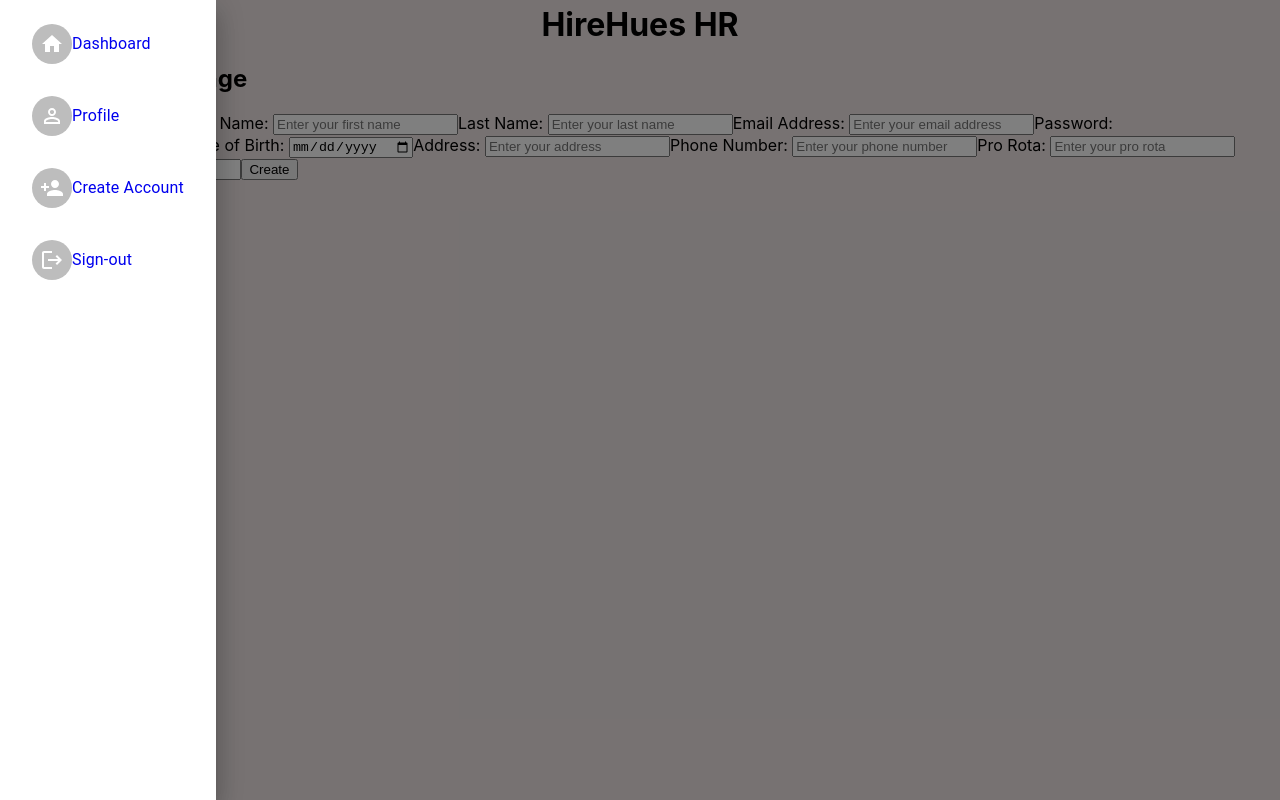
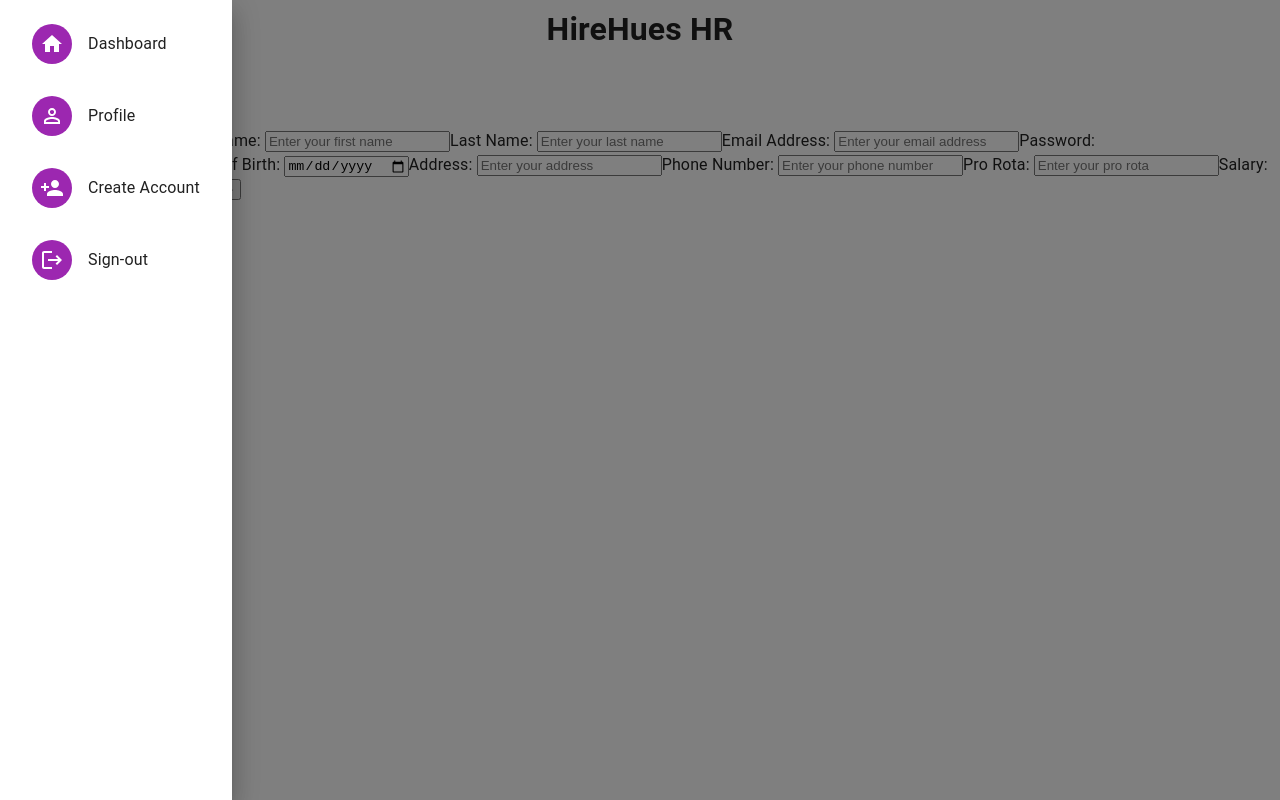
Before and after one commit to remily23/capstone_hr_management_system, a React (Create React App) app in the folder Capstone Project/capstonclient/: page /newaccount in a window 1280 px wide. Both pictures are taken after a click on the button "MENU". Built offline with nearby package versions, Linux system fonts and the light colour scheme; no server answers.

Commit message:
Imroved the style of dashboard

```diff
--- a/Capstone Project/capstonclient/src/Components/SideBar.js
+++ b/Capstone Project/capstonclient/src/Components/SideBar.js
@@ -5,12 +5,12 @@ import ListItem from "@mui/material/ListItem";
 import ListItemButton from "@mui/material/ListItemButton";
 import ListItemText from "@mui/material/ListItemText";
 import { Link } from "react-router-dom";
-import MenuIcon from '@mui/icons-material/Menu';
-import { Avatar, Button } from "@mui/material";
-import PersonOutlineIcon from '@mui/icons-material/PersonOutline';
-import LogoutIcon from '@mui/icons-material/Logout';
-import HomeIcon from '@mui/icons-material/Home';
-import PersonAddIcon from '@mui/icons-material/PersonAdd';
+import MenuIcon from "@mui/icons-material/Menu";
+import { Avatar, Button, CssBaseline, Typography } from "@mui/material";
+import HomeIcon from "@mui/icons-material/Home";
+import PersonOutlineIcon from "@mui/icons-material/PersonOutline";
+import LogoutIcon from "@mui/icons-material/Logout";
+import PersonAddIcon from "@mui/icons-material/PersonAdd";
 
 const SideBar = () => {
   const [drawerOpen, setDrawerOpen] = useState(false);
@@ -27,8 +27,15 @@ const SideBar = () => {
   ];
 
   return (
+    <>
+      <CssBaseline />
       <div style={{ position: "fixed", left: 0, top: 0 }}>
-      <Button onClick={toggleDrawer(true)} startIcon={<MenuIcon />}>
+        <Button
+          onClick={toggleDrawer(true)}
+          startIcon={<MenuIcon />}
+          variant="contained"
+          color="primary"
+        >
           Menu
         </Button>
         <Drawer anchor="left" open={drawerOpen} onClose={toggleDrawer(false)}>
@@ -36,8 +43,13 @@ const SideBar = () => {
             {menuItems.map((item, index) => (
               <ListItem key={index} button onClick={toggleDrawer(false)}>
                 <ListItemButton>
-                <Avatar>{item.icon}</Avatar>
-                <Link to={item.link} style={{ textDecoration: 'none' }}>
+                  <Avatar sx={{ bgcolor: "secondary.main", mr: 2 }}>
+                    {item.icon}
+                  </Avatar>
+                  <Link
+                    to={item.link}
+                    style={{ textDecoration: "none", color: "inherit" }}
+                  >
                     <ListItemText primary={item.text} />
                   </Link>
                 </ListItemButton>
@@ -46,6 +58,7 @@ const SideBar = () => {
           </List>
         </Drawer>
       </div>
+    </>
   );
 };
 
```
Lines whose indentation alone changed are shown as unchanged.
